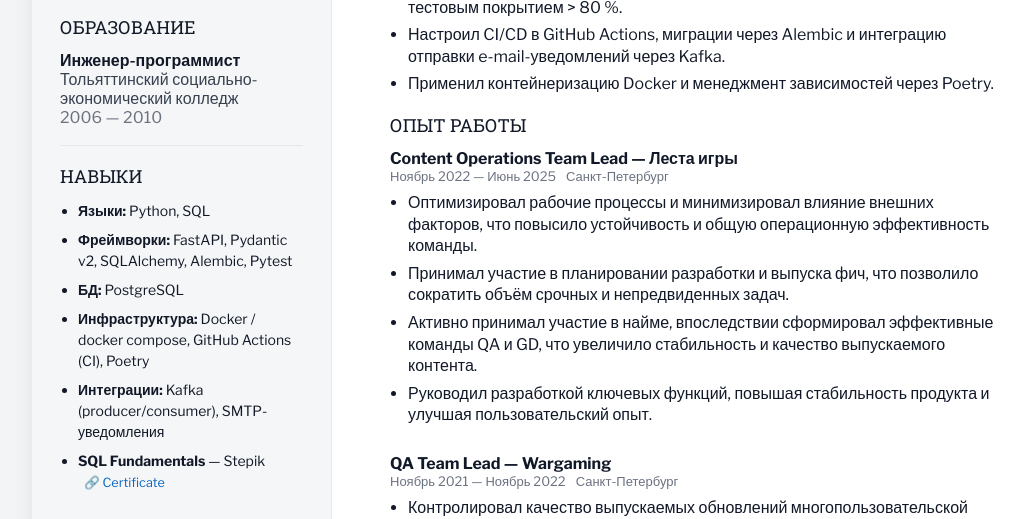
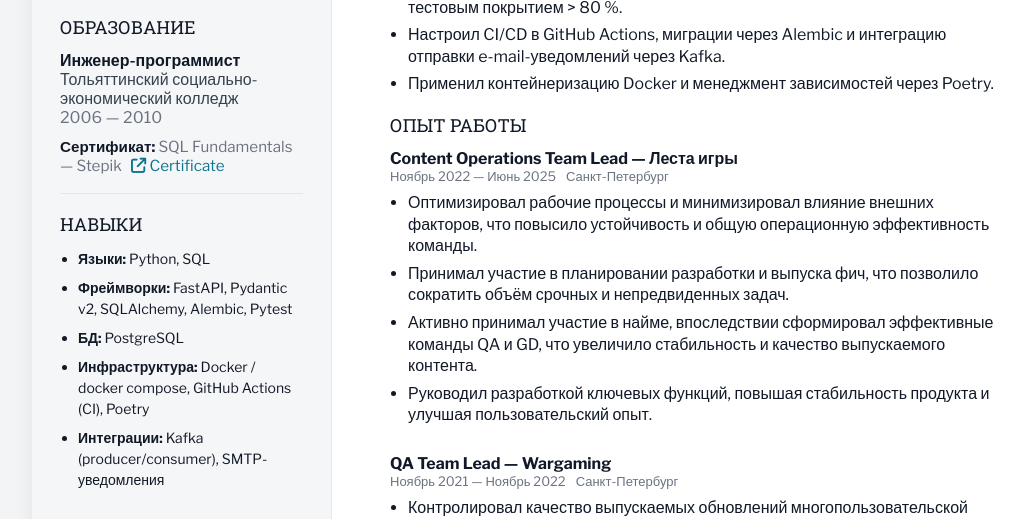
Before and after one commit to funnymilk/CV, a plain HTML site: page index.html in a window 1280 px wide. Shown: the part 281-800 px from the top of the page, without its empty margins (108-1132 px from the left). Drawn offline with nearby package versions, Linux system fonts and the light colour scheme.

Commit message:
move certificate

```diff
--- a/index.html
+++ b/index.html
@@ -32,6 +32,13 @@
       <div style="font-weight:600">Инженер-программист</div>
       <div style="color:#374151">Тольяттинский социально-экономический колледж</div>
       <div style="color:#6b7280">2006 — 2010</div>
+      <div style="margin-top:10px;color:#6b7280;font-size:0.95em">
+        <strong style="color:#111827">Сертификат:</strong>
+        SQL Fundamentals — Stepik
+        <a href="https://stepik.org/cert/3065874" class="cert-link" target="_blank" style="margin-left:6px;text-decoration:none;white-space:nowrap">
+          <i class="fa-solid fa-arrow-up-right-from-square"></i>&nbsp;Certificate
+        </a>
+      </div>
       <hr style="border:none;border-top:1px solid #e5e7eb;margin:18px 0">
       <div class="section-title">НАВЫКИ</div>
       <ul>
@@ -40,12 +47,6 @@
         <li><strong>БД:</strong> PostgreSQL</li>
         <li><strong>Инфраструктура:</strong> Docker / docker compose, GitHub Actions (CI), Poetry</li>
         <li><strong>Интеграции:</strong> Kafka (producer/consumer), SMTP-уведомления</li>
-        <li>
-          <strong>SQL Fundamentals</strong> — Stepik
-          <a href="https://stepik.org/cert/3065874" target="_blank" class="cert-link">
-            🔗&nbsp;Certificate
-          </a>
-        </li>
       </ul>
     </div>
   </aside>
--- a/styles.css
+++ b/styles.css
@@ -55,13 +55,5 @@ ul.bullets li{margin:6px 0;line-height:1.35;}
   .meta-row{flex-wrap:wrap;gap:6px}
 }
 
-.cert-link {
-  margin-left: 6px;
-  font-size: 0.9em;
-  color: #0a66c2; /* LinkedIn-like blue */
-  text-decoration: none;
-}
-
-.cert-link:hover {
-  text-decoration: underline;
-}
+.cert-link { margin-left:6px; text-decoration:none; white-space:nowrap; }
+.cert-link:hover { text-decoration:underline; }
```
